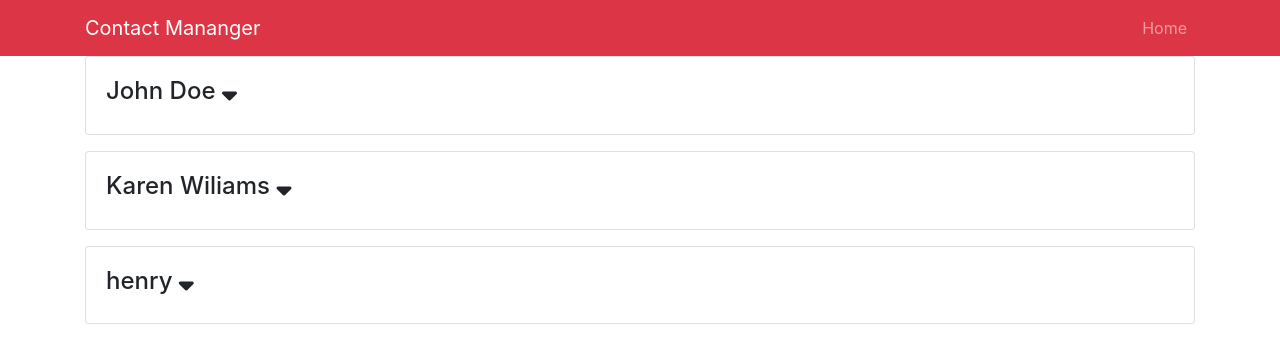
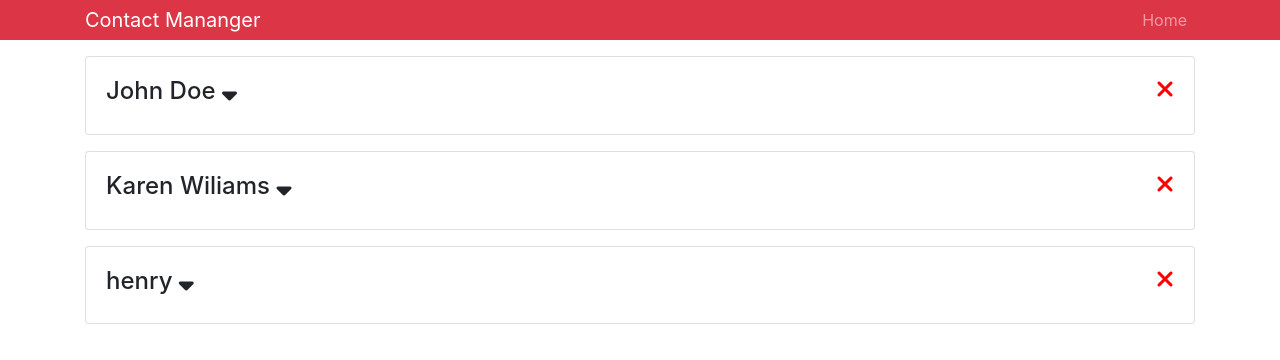
Before and after one commit to tngo0508/learn_react, a React (Create React App) app: page / in a window 1280 px wide. Shown: the top 360 px of the page. Built offline with nearby package versions, Linux system fonts and the light colour scheme.

Commit message:
changing state from another component

```diff
--- a/src/components/Contact.js
+++ b/src/components/Contact.js
@@ -12,15 +12,25 @@
     showContactInfo: false
   };
 
+  onDeleteClick = () => {
+    this.props.deleteClickHandler();
+  }
+
   render() {
     const { name, email, phone } = this.props.contact;
     const { showContactInfo } = this.state;
     return (
       <div className="card card-body mb-3">
         <h4>{name} {' '}
-          <i onClick={() => this.setState({ showContactInfo: !this.state.showContactInfo })} className="fas fa-sort-down">
+          <i onClick={() => this.setState({ showContactInfo: !this.state.showContactInfo })}
+            className="fas fa-sort-down"
+            style={{ cursor: 'pointer' }}
+          />
 
-          </i>
+          <i className="fas fa-times"
+            style={{ cursor: 'pointer', float: 'right', color: 'red' }}
+            onClick={this.onDeleteClick}
+          />
         </h4>
         {showContactInfo ? (<ul className="list-group">
           <li className="list-group-item">Email: {email}</li>
@@ -34,6 +44,7 @@
 
 Contact.propTypes = {
   contact: PropTypes.object.isRequired,
+  deleteClickHandler: PropTypes.func.isRequired
 };
 
 export default Contact
--- a/src/components/Contacts.js
+++ b/src/components/Contacts.js
@@ -25,6 +25,18 @@
     ]
   };
 
+  deleteContact = id => {
+    const { contacts } = this.state;
+
+    const newContacts = contacts.filter(contact => contact.id !== id);
+
+    this.setState(
+      {
+        contacts: newContacts
+      }
+    );
+  };
+
   render() {
     const { contacts } = this.state;
     return (
@@ -33,6 +45,7 @@
           <Contact
             key={contact.id}
             contact={contact}
+            deleteClickHandler={this.deleteContact.bind(this, contact.id)}
           />
         ))}
       </React.Fragment>
--- a/src/components/Header.js
+++ b/src/components/Header.js
@@ -4,7 +4,7 @@
 const Header = (props) => {
   const { branding } = props;
   return (
-    <nav className="navbar navbar-expand-sm navbar-dark bg-danger">
+    <nav className="navbar navbar-expand-sm navbar-dark bg-danger mb-3 py-0">
       <div className="container">
         <a href="/" className="navbar-brand">{branding}</a>
         <div>
```
Also changed, not shown: src/context.js (added, +7 -0 lines).
